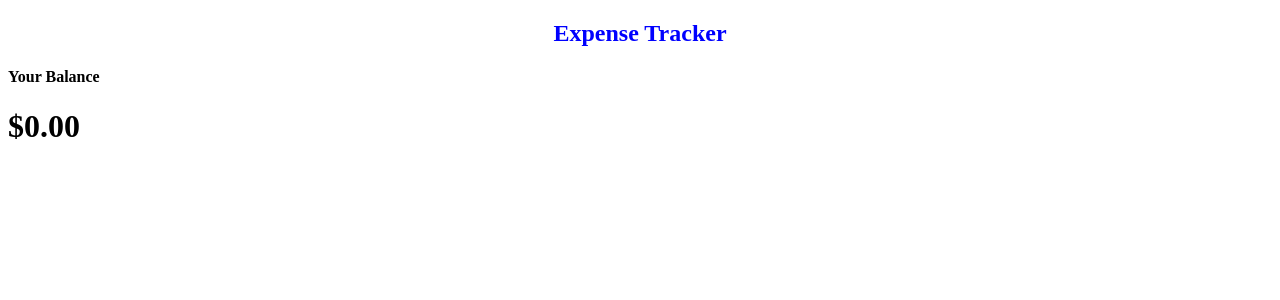
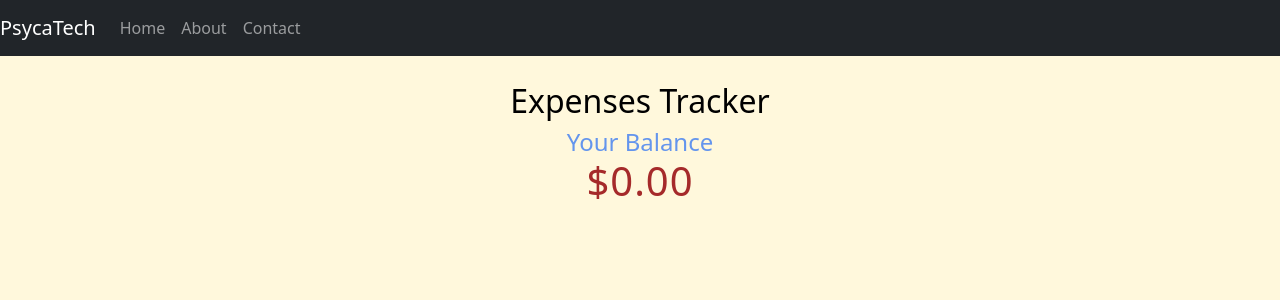
Before and after one commit to Damiennsoh/Expense-tracker, a React (Create React App) app: page / in a window 1280 px wide. Shown: the top 300 px of the page. Built offline with nearby package versions, Linux system fonts and the light colour scheme.

Commit message:
modified the App.CSS file and that of the other component files

```diff
--- a/package.json
+++ b/package.json
@@ -6,7 +6,9 @@
     "@testing-library/jest-dom": "^5.17.0",
     "@testing-library/react": "^13.4.0",
     "@testing-library/user-event": "^13.5.0",
+    "bootstrap": "^5.3.1",
     "react": "^18.2.0",
+    "react-bootstrap": "^2.8.0",
     "react-dom": "^18.2.0",
     "react-scripts": "5.0.1",
     "web-vitals": "^2.1.4"
--- a/src/App.css
+++ b/src/App.css
@@ -1,4 +1,32 @@
+body {
+    background-color: cornsilk;
+}
+
 h2{
-    color:blue;
+    color:black;
     text-align: center;
+    margin-top: 2%;
 }
+
+h1 {
+    letter-spacing: 1px;
+    margin: 0;
+    color: brown;
+    text-align: center;
+  }
+
+  h4{
+    text-align: center;
+    margin: 0;
+    color:cornflowerblue
+  }
+
+
+/* container */
+.container {
+    margin: 0 auto;
+    width: 350px;
+    border: 2px;
+    border-color: blueviolet;
+
+  }
--- a/src/App.js
+++ b/src/App.js
@@ -2,13 +2,15 @@
 import Header from "./components/Header";
 import Balance from './components/Balance';
 import './App.css';
+import MyNavbar from './components/MyNavbar';
 
 
 function App() {
   return (
     <div>
-      <Header/>
-      <div className='Container'>
+      <MyNavbar />
+      <Header />
+      <div className='container'>
         <Balance />
       </div>
     </div>
--- a/src/components/Header.js
+++ b/src/components/Header.js
@@ -3,7 +3,7 @@
 const Header = () => {
   return (
     <h2>
-      Expense Tracker
+      Expenses Tracker
     </h2>
   )
 }
--- /dev/null
+++ b/src/components/MyNavbar.js
@@ -0,0 +1,20 @@
+import React from 'react';
+import { Navbar, Nav } from 'react-bootstrap';
+
+const MyNavbar = () => {
+  return (
+    <Navbar bg="dark" variant="dark" expand="lg">
+      <Navbar.Brand href="#home">PsycaTech</Navbar.Brand>
+      <Navbar.Toggle aria-controls="basic-navbar-nav" />
+      <Navbar.Collapse id="basic-navbar-nav">
+        <Nav className="ml-auto">
+          <Nav.Link href="#home">Home</Nav.Link>
+          <Nav.Link href="#about">About</Nav.Link>
+          <Nav.Link href="#contact">Contact</Nav.Link>
+        </Nav>
+      </Navbar.Collapse>
+    </Navbar>
+  );
+};
+
+export default MyNavbar;
--- a/src/index.js
+++ b/src/index.js
@@ -1,4 +1,5 @@
 import React from 'react';
+import 'bootstrap/dist/css/bootstrap.min.css';
 import ReactDOM from 'react-dom/client';
 import App from './App';
 import reportWebVitals from './reportWebVitals';
```
Also changed, not shown: 1 other file (tests, documents, lock files or other folders).
